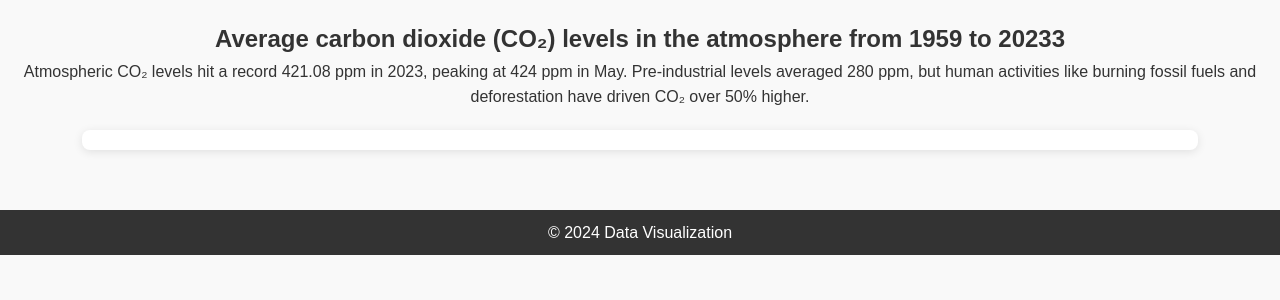
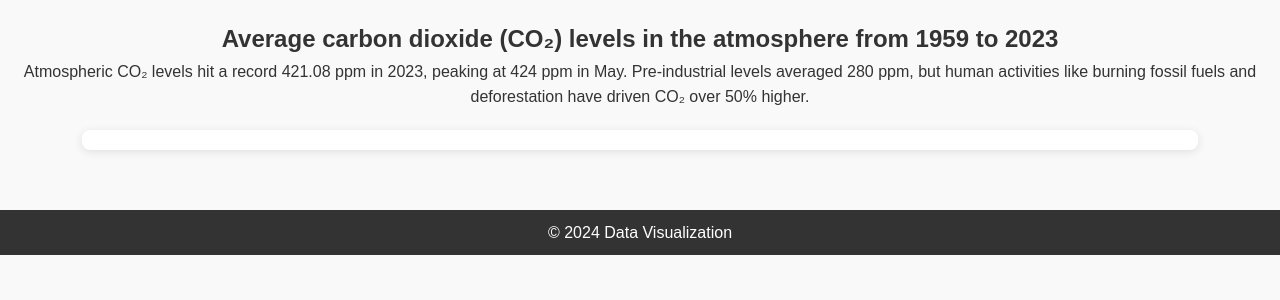
Before and after one commit to ferialdoelezi10/data, a Flask app: template templates/index.html in a window 1280 px wide. Shown: the part 71-371 px from the top of the page. Run offline with Flask 3, Linux system fonts and the light colour scheme; the template is opened without the code that fills it, so the values that code supplies are empty.

Commit message:
Update index.html

```diff
--- a/templates/index.html
+++ b/templates/index.html
@@ -15,7 +15,7 @@
 
         <!-- Section for the Line Chart -->
         <section>
-            <h2>Average carbon dioxide (CO₂) levels in the atmosphere from 1959 to 20233</h2>
+            <h2>Average carbon dioxide (CO₂) levels in the atmosphere from 1959 to 2023</h2>
             <p>Atmospheric CO₂ levels hit a record 421.08 ppm in 2023, peaking at 424 ppm in May. Pre-industrial levels averaged 280 ppm, but human activities like burning fossil fuels and deforestation have driven CO₂ over 50% higher. </p>
             <div id="line-chart">
                 {{ line_graph_html|safe }}
```
